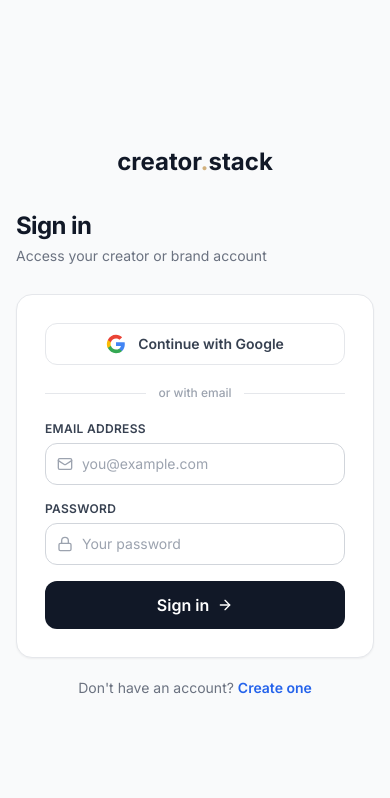
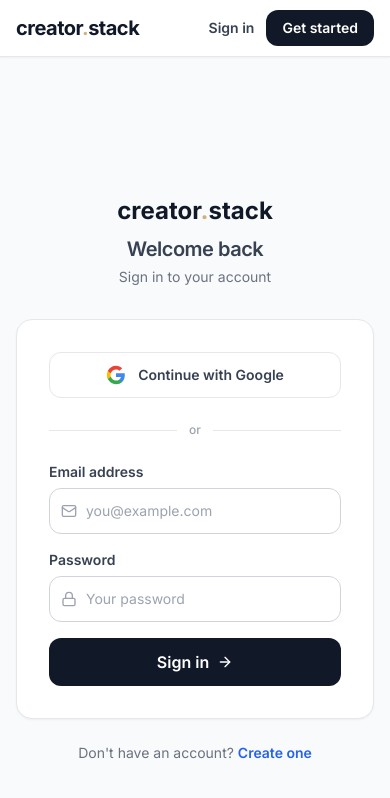
Before and after one commit to ShivanshSingh158/CREATOR_STACK, a React (Vite) app: page /login in a window 390 px wide. Shown: the top 798 px of the page. Built offline with nearby package versions, Linux system fonts and the light colour scheme; no server answers.

Commit message:
restore: login page UI back to 2nd commit design — centered card layout

```diff
--- a/src/components/layout/Navbar.tsx
+++ b/src/components/layout/Navbar.tsx
@@ -12,7 +12,6 @@
 
   const isDealRoom = location.pathname.includes('/deal-room');
   const isOnboarding = location.pathname.includes('/onboarding');
-  const isAuthPage = location.pathname === '/login' || location.pathname === '/signup';
 
   // Close dropdown when clicking outside
   useEffect(() => {
@@ -31,8 +30,8 @@
     navigate('/');
   };
 
-  // Hide on deal room, onboarding and auth pages (each manages its own full-screen layout)
-  if (isDealRoom || isOnboarding || isAuthPage) return null;
+  // Hide on deal room and onboarding pages only
+  if (isDealRoom || isOnboarding) return null;
 
   const initials = currentUser?.email?.charAt(0)?.toUpperCase() || '?';
   const displayEmail = currentUser?.email || '';
--- a/src/features/auth/LoginPage.tsx
+++ b/src/features/auth/LoginPage.tsx
@@ -3,7 +3,7 @@
 import { signInWithEmailAndPassword, signInWithPopup } from 'firebase/auth';
 import { doc, getDoc } from 'firebase/firestore';
 import { auth, db, googleProvider } from '../../firebase';
-import { AlertCircle, Mail, Lock, ArrowRight, Video, Briefcase } from 'lucide-react';
+import { AlertCircle, Mail, Lock, ArrowRight } from 'lucide-react';
 
 const GoogleIcon = () => (
   <svg className="w-5 h-5" viewBox="0 0 24 24">
@@ -41,13 +41,11 @@
       redirectAfterLogin(snap.data());
     } catch (err: any) {
       if (err.code === 'auth/user-not-found' || err.code === 'auth/wrong-password' || err.code === 'auth/invalid-credential') {
-        setError('Incorrect email or password. Please try again.');
+        setError('Incorrect email or password. Please try again or sign up.');
       } else if (err.code === 'auth/too-many-requests') {
-        setError('Too many failed attempts. Please wait a few minutes before trying again.');
-      } else if (err.code === 'auth/invalid-email') {
-        setError('Please enter a valid email address.');
+        setError('Too many failed attempts. Please wait a few minutes.');
       } else {
-        setError('Sign in failed. Please try again.');
+        setError(err.message);
       }
     }
     setLoading(false);
@@ -61,7 +59,6 @@
       const snap = await getDoc(doc(db, 'users', result.user.uid));
 
       if (!snap.exists() || !snap.data()?.role) {
-        // No profile yet — sign them out and send to signup
         await auth.signOut();
         navigate('/signup?hint=' + encodeURIComponent(result.user.email || ''), { replace: true });
         return;
@@ -69,7 +66,9 @@
 
       redirectAfterLogin(snap.data());
     } catch (err: any) {
-      if (err.code !== 'auth/popup-closed-by-user') {
+      if (err.code === 'auth/popup-closed-by-user') {
+        setError('');
+      } else {
         setError(err.message || 'Google sign-in failed. Please try again.');
       }
     }
@@ -77,58 +76,20 @@
   };
 
   return (
-    <div className="min-h-screen bg-[#f9fafb] flex" style={{ fontFamily: "'Inter', system-ui, sans-serif" }}>
-
-      {/* Left panel — desktop only */}
-      <div className="hidden lg:flex lg:w-[44%] xl:w-[40%] bg-[#111827] flex-col justify-between p-12 shrink-0">
-        <div>
-          <p className="text-2xl font-bold text-white tracking-tight">
-            creator<span className="text-[#d1b07c]">.</span>stack
-          </p>
-          <p className="text-[#9ca3af] text-sm mt-1">India's verified creator marketplace</p>
+    <div className="min-h-screen bg-[#f9fafb] flex items-center justify-center py-12 px-4" style={{ fontFamily: "'Inter', system-ui, sans-serif" }}>
+      <div className="w-full max-w-md">
+        {/* Logo */}
+        <div className="text-center mb-8">
+          <p className="text-2xl font-bold text-[#111827]">creator<span className="text-[#d1b07c]">.</span>stack</p>
+          <h1 className="text-xl font-semibold text-[#374151] mt-2">Welcome back</h1>
+          <p className="text-sm text-[#6b7280] mt-1">Sign in to your account</p>
         </div>
 
-        <div className="space-y-6">
-          <h2 className="text-3xl font-bold text-white leading-snug">Welcome back.</h2>
-          <p className="text-[#9ca3af] leading-relaxed">
-            Sign in to manage your campaigns, review creator applications, and access your deal room.
-          </p>
-
-          <div className="space-y-4 pt-4 border-t border-white/10">
-            <div className="flex items-center gap-3">
-              <div className="w-8 h-8 rounded-lg bg-white/10 flex items-center justify-center shrink-0">
-                <Video className="w-4 h-4 text-red-400" />
-              </div>
-              <p className="text-sm text-[#d1d5db]">Creators: View your valuation, applications & payments</p>
-            </div>
-            <div className="flex items-center gap-3">
-              <div className="w-8 h-8 rounded-lg bg-white/10 flex items-center justify-center shrink-0">
-                <Briefcase className="w-4 h-4 text-blue-400" />
-              </div>
-              <p className="text-sm text-[#d1d5db]">Brands: Manage campaigns, creators & escrow payments</p>
-            </div>
-          </div>
-        </div>
-
-        <p className="text-xs text-[#4b5563]">Your account role is permanent — one Gmail = one role.</p>
-      </div>
-
-      {/* Right panel — sign in form */}
-      <div className="flex-1 flex items-center justify-center py-10 px-4 sm:px-6 lg:px-12 xl:px-16">
-        <div className="w-full max-w-md">
-
-          {/* Mobile logo */}
-          <div className="lg:hidden text-center mb-8">
-            <p className="text-2xl font-bold text-[#111827]">creator<span className="text-[#d1b07c]">.</span>stack</p>
-          </div>
-
-          <h1 className="text-2xl font-bold text-[#111827] mb-1">Sign in</h1>
-          <p className="text-sm text-[#6b7280] mb-7">Access your creator or brand account</p>
-
-          <div className="bg-white rounded-2xl border border-[#e5e7eb] shadow-sm p-7">
+        <div className="bg-white rounded-2xl border border-[#e5e7eb] shadow-sm p-8">
           {error && (
-              <div className="mb-5 flex items-start gap-2.5 bg-red-50 border border-red-100 rounded-xl p-3.5 text-sm text-red-700">
-                <AlertCircle className="w-4 h-4 shrink-0 mt-0.5" /> {error}
+            <div className="mb-5 flex items-start gap-2.5 bg-red-50 border border-red-100 rounded-xl p-4 text-sm text-red-700">
+              <AlertCircle className="w-4 h-4 shrink-0 mt-0.5" />
+              {error}
             </div>
           )}
 
@@ -136,40 +97,44 @@
           <button
             onClick={handleGoogleLogin}
             disabled={loading}
-              className="w-full flex items-center justify-center gap-3 py-2.5 px-4 border border-[#e5e7eb] rounded-xl bg-white text-sm font-semibold text-[#374151] hover:bg-[#f9fafb] transition-colors disabled:opacity-60 mb-5"
+            className="w-full flex items-center justify-center gap-3 py-3 px-4 border border-[#e5e7eb] rounded-xl bg-white text-sm font-semibold text-[#374151] hover:bg-[#f9fafb] transition-colors disabled:opacity-60 mb-6"
           >
             <GoogleIcon /> Continue with Google
           </button>
 
-            <div className="flex items-center gap-3 mb-5">
+          <div className="flex items-center gap-3 mb-6">
             <div className="flex-1 h-px bg-[#e5e7eb]" />
-              <span className="text-xs text-[#9ca3af] font-medium">or with email</span>
+            <span className="text-xs text-[#9ca3af] font-medium">or</span>
             <div className="flex-1 h-px bg-[#e5e7eb]" />
           </div>
 
           <form onSubmit={handleLogin} className="space-y-4">
             <div>
-                <label className="block text-xs font-semibold text-[#374151] uppercase tracking-wide mb-1.5">Email address</label>
+              <label className="block text-sm font-semibold text-[#374151] mb-1.5">Email address</label>
               <div className="relative">
                 <Mail className="w-4 h-4 text-[#9ca3af] absolute left-3 top-1/2 -translate-y-1/2" />
                 <input
-                    type="email" required
-                    className="w-full pl-9 pr-4 py-2.5 border border-[#d1d5db] rounded-xl text-sm text-[#111827] focus:outline-none focus:border-[#2563eb] focus:ring-1 focus:ring-[#2563eb] transition-all"
+                  type="email"
+                  required
+                  className="w-full pl-9 pr-4 py-3 border border-[#d1d5db] rounded-xl text-sm text-[#111827] focus:outline-none focus:border-[#2563eb] focus:ring-1 focus:ring-[#2563eb] transition-all"
                   placeholder="you@example.com"
-                    value={email} onChange={e => setEmail(e.target.value)}
+                  value={email}
+                  onChange={e => setEmail(e.target.value)}
                 />
               </div>
             </div>
 
             <div>
-                <label className="block text-xs font-semibold text-[#374151] uppercase tracking-wide mb-1.5">Password</label>
+              <label className="block text-sm font-semibold text-[#374151] mb-1.5">Password</label>
               <div className="relative">
                 <Lock className="w-4 h-4 text-[#9ca3af] absolute left-3 top-1/2 -translate-y-1/2" />
                 <input
-                    type="password" required
-                    className="w-full pl-9 pr-4 py-2.5 border border-[#d1d5db] rounded-xl text-sm text-[#111827] focus:outline-none focus:border-[#2563eb] focus:ring-1 focus:ring-[#2563eb] transition-all"
+                  type="password"
+                  required
+                  className="w-full pl-9 pr-4 py-3 border border-[#d1d5db] rounded-xl text-sm text-[#111827] focus:outline-none focus:border-[#2563eb] focus:ring-1 focus:ring-[#2563eb] transition-all"
                   placeholder="Your password"
-                    value={password} onChange={e => setPassword(e.target.value)}
+                  value={password}
+                  onChange={e => setPassword(e.target.value)}
                 />
               </div>
             </div>
@@ -177,22 +142,18 @@
             <button
               type="submit"
               disabled={loading}
-                className="w-full bg-[#111827] text-white font-semibold py-3 rounded-xl hover:bg-black transition-colors flex items-center justify-center gap-2 disabled:opacity-60 mt-1"
+              className="w-full bg-[#111827] text-white font-semibold py-3 rounded-xl hover:bg-black transition-colors flex items-center justify-center gap-2 disabled:opacity-60 mt-2"
             >
-                {loading
-                  ? <div className="w-4 h-4 border-2 border-white border-t-transparent rounded-full animate-spin" />
-                  : <>Sign in <ArrowRight className="w-4 h-4" /></>
-                }
+              {loading ? <div className="w-4 h-4 border-2 border-white border-t-transparent rounded-full animate-spin" /> : <>Sign in <ArrowRight className="w-4 h-4" /></>}
             </button>
           </form>
         </div>
 
-          <p className="text-center text-sm text-[#6b7280] mt-5">
+        <p className="text-center text-sm text-[#6b7280] mt-6">
           Don't have an account?{' '}
           <Link to="/signup" className="font-semibold text-[#2563eb] hover:text-[#1d4ed8]">Create one</Link>
         </p>
       </div>
     </div>
-    </div>
   );
 }
```
Also changed, not shown: 1 other file (tests, documents, lock files or other folders). Lines whose indentation alone changed are shown as unchanged.
